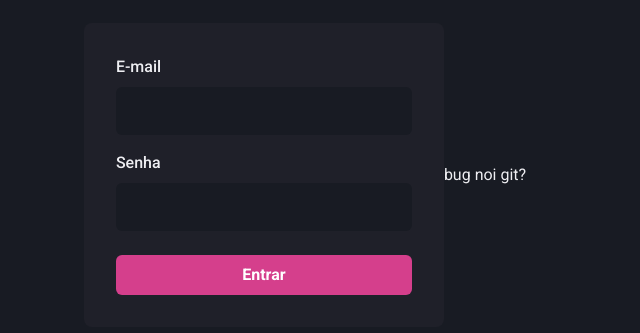
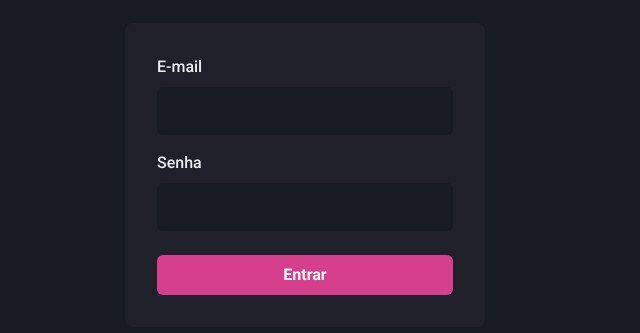
Before and after one commit to carloshenriquefarias/dashgov2, a Next.js app: page / in a window 1280 px wide. Shown: the part 225-558 px from the top of the page, without its empty margins (335-975 px from the left). Built offline with nearby package versions, Linux system fonts and the light colour scheme.

Commit message:
Registrando valores

```diff
--- a/src/pages/index.tsx
+++ b/src/pages/index.tsx
@@ -34,9 +34,7 @@ export default function SignIn() {
           </Stack>
         <Button type='submit' mt="6" colorScheme="pink">Entrar</Button>
         </Flex>
-        <div>
-          bug noi git?
-        </div>
+
     </Flex>
   )
 }
```
